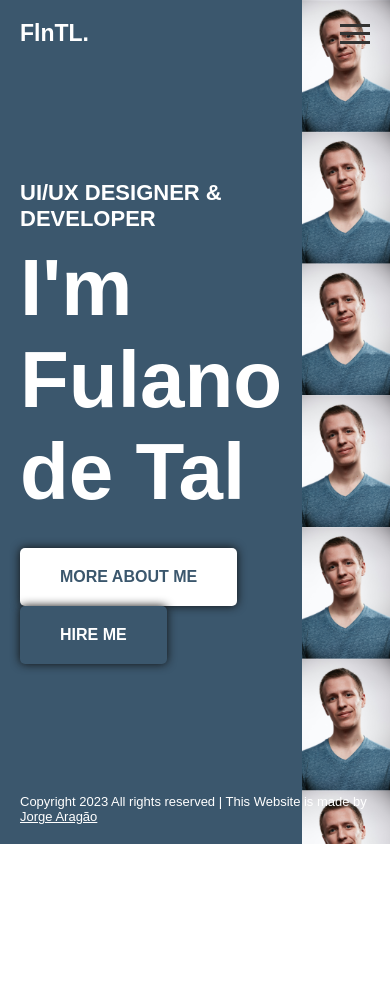
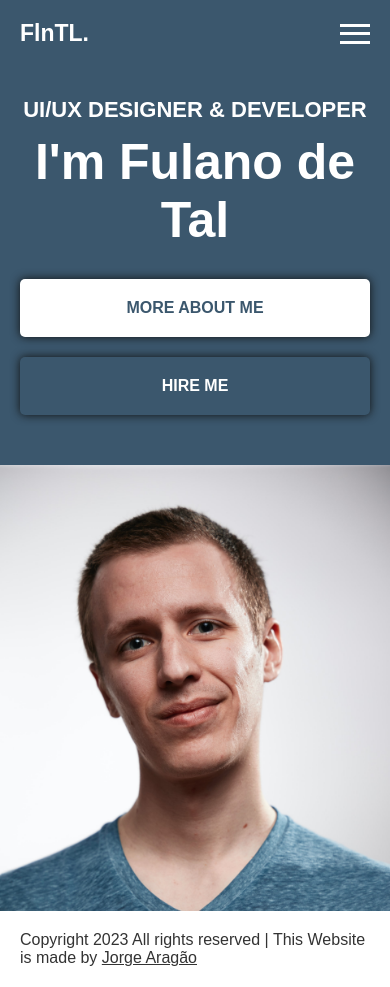
Before and after one commit to jorgearagao/projeto-portifolio, a plain HTML site: page index.html in a window 390 px wide. Before the commit the page ends 844 px from the top, so only its background shows below. Drawn offline with Linux system fonts and the light colour scheme.

Commit message:
Ajustes de responsividade

```diff
--- a/assets/css/styles.css
+++ b/assets/css/styles.css
@@ -49,7 +49,7 @@ header .menu-line {
 .container .rightside {
     flex: 1;
     background-image: url('../images/hero.jpg');
-    background-size: 100% auto;
+    background-size: cover;
     background-position: center top;
 }
 
@@ -106,3 +106,49 @@ footer {
 footer a {
     color: #FFF;
 }
+
+@media (max-width: 850px) {
+
+    header {
+        position: initial;
+        background-color: #3b576D;
+    }
+
+    header .menu-line {
+        background-color: #FFF;
+    }
+
+    .container {
+        flex-direction: column;
+    }
+
+    .container .leftside {
+        flex: none;
+        padding: 30px 20px;
+        justify-content: center;
+        text-align: center;
+    }
+
+    footer {
+        position: initial;
+        color: #333;
+        font-size: 16px;
+    }
+
+    footer a {
+        color: #333;
+    }
+}
+
+@media (max-width: 450px) {
+
+    .container .leftside .info .name {
+        font-size: 50px;
+    }
+
+    .container .leftside .info .buttons a {
+        display: block;
+        margin-right: 0;
+        margin-bottom: 20px;
+    }
+}
```
